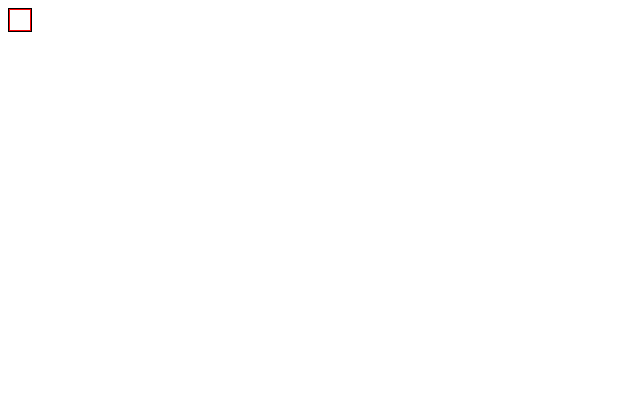
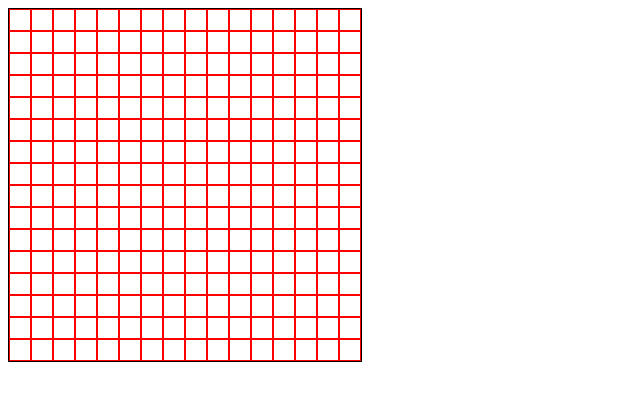
Before and after one commit to darek632/Etch-a-sketch, a plain HTML site: page index.html in a window 1280 px wide. Shown: the whole page, without its empty margins (0-640 px from the left). Drawn offline with Linux system fonts and the light colour scheme.

Commit message:
Create a full 16x16 grid with border using loops
Using one loop first to create one horizontal
container with 16 small grid boxes and append to
main container.

Using the second loop to loop the first loop 16
times create a square grid.

```diff
--- a/script.js
+++ b/script.js
@@ -3,20 +3,29 @@ container.setAttribute(
     "style", "border: 1px solid black; display: inline-block;"
 );
 
-const lineBox = document.createElement("div");
+
+
+function oneLine () {
+    const lineBox = document.createElement("div");
     lineBox.classList.add("line");
-    lineBox.setAttribute(
-        "style", "display:flex;"
-    );
-    container.appendChild(lineBox);
+    lineBox.setAttribute("style", "display:flex;");
+container.appendChild(lineBox);
 
 
 
+    for (let j=0; j<16; j++) {
+    const smallBox = document.createElement("div");
+smallBox.setAttribute(
+"style", "height: 20px; width: 20px; border: 1px solid red;");
+lineBox.appendChild(smallBox);
+}
+};
 
 
+function fullGrid () {
+    for (i=0; i<16; i++) {
+        oneLine()
+    }
+}
 
-const smallBox = document.createElement("div");
-    smallBox.setAttribute(
-        "style", "height: 20px; width: 20px; border: 1px solid red;"
-    );
-    lineBox.appendChild(smallBox);
+fullGrid();
```
Also changed, not shown: index.html (+4 -0 lines).
